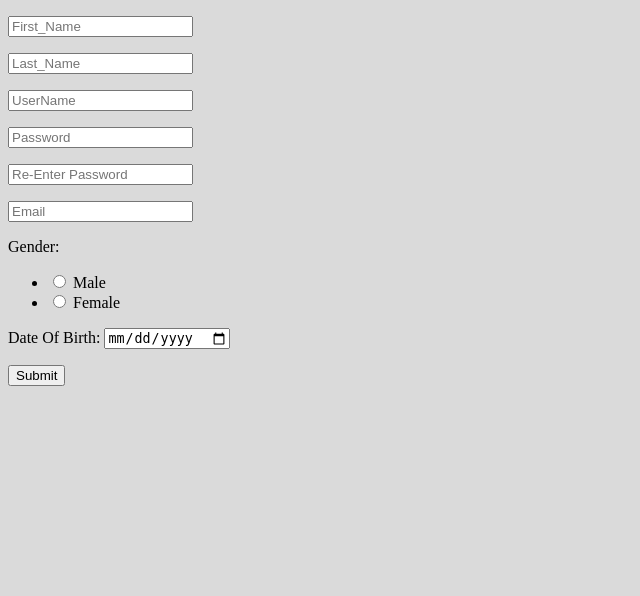
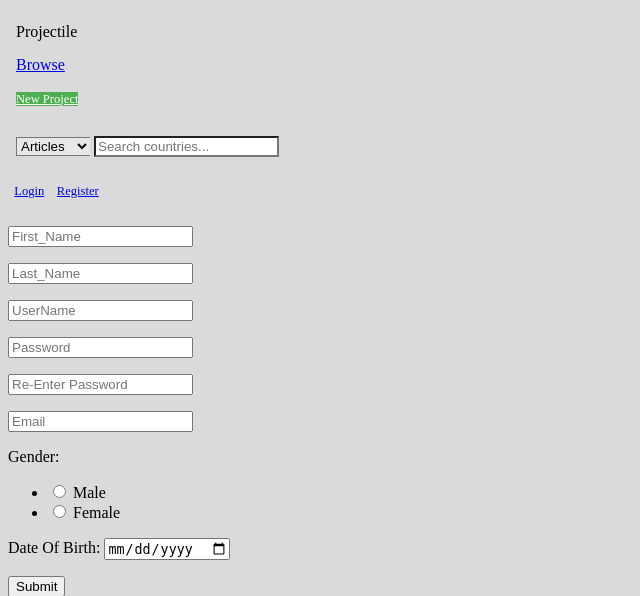
Before and after one commit to devists/projectile, a Django app: page /register/ in a window 1280 px wide. Shown: the top 596 px of the page, without its empty margins (0-640 px from the left). Run offline with Django 3.2, Linux system fonts and the light colour scheme; some libraries are stand-ins or nearby versions.

Commit message:
Added navbar to base html

```diff
--- a/mainapp/static/css/style.css
+++ b/mainapp/static/css/style.css
@@ -1,9 +1,15 @@
+/*Primary Color:rgb(76, 175, 80)*/
 body {
     background-color: #DADADA;
 }
 
 body > .grid {
     height: 100%;
+}
+
+/*Semantic Rewrite*/
+.ui.menu:not(.vertical) .item>.button {
+    font-size: .78571429rem;
 }
 
 .image {
@@ -17,3 +23,90 @@ body > .grid {
 .h-vh{
     height: 100vh;
 }
+
+.ui.green.button, .ui.green.buttons .button {
+    background-color: rgb(76, 175, 80);
+    color: rgb(255, 255, 255);
+    text-shadow: none;
+    background-image: none;
+}
+
+.d-flex {
+    display: flex;
+}
+
+.ui.menu.menu--cust:not(.secondary):not(.text):not(.tabular):not(.borderless)>.container>.item:not(.right):not(.borderless):first-child {
+    border-left: 0;
+}
+
+.ui.menu.menu--cust {
+    border-radius: 0;
+}
+
+.ui.menu.menu--cust .item:before {
+    position: absolute;
+    content: '';
+    top: 0;
+    right: 0;
+    height: 100%;
+    width: 0;
+    background: rgba(34,36,38,.1);
+}
+
+.ui.menu.menu--cust .item {
+    padding: .92857143em 0.5em;
+}
+
+.ui.menu.menu--cust:not(.vertical) .right.item, .ui.menu.menu--cust:not(.vertical) .right.menu {
+    /*margin-left: initial !important;*/
+}
+
+.ui.menu.menu--cust>.container, .ui.menu.menu--cust>.grid {
+    /*justify-content: space-between;*/
+}
+
+.user-auth {
+    font-size: .78571429rem;
+}
+
+.ui.search.left-select .ui.input input{
+    border-top-left-radius: 0;
+    border-bottom-left-radius: 0;
+    color: rgb(76, 175, 80);
+}
+
+.ui.search.left-select .ui.selection.dropdown {
+    border-top-right-radius: 0;
+    border-bottom-right-radius: 0;
+    border-right: 0;
+    background-color: rgb(232, 232, 232);
+}
+
+.ui.menu.menu--cust .header.item, .ui.vertical.menu .header.item {
+    margin-right: 2rem;
+}
+
+.ui.menu.menu--cust i.inverted.bordered.icon, i.inverted.circular.icon{
+    /*background-color: rgb(76, 175, 80) !important;*/
+}
+
+.ui.menu.menu--cust .ui.icon.input>input:focus~i.icon {
+    background-color: rgb(76, 175, 80) !important;
+    transition: all 0.3s;
+}
+
+.ui.menu.menu--cust .ui.icon.input>i.icon {
+    transition: all 0.3s;
+}
+
+.ui.menu.menu--cust .ui.input input:active, .ui.input.down input {
+    border-color: rgb(76, 175, 80);
+}
+
+.ui.menu.menu--cust .ui.input input:focus,.ui.menu.menu--cust .ui.input.focus input ,.ui.menu.menu--cust .ui.selection.active.dropdown:hover,.ui.menu.menu--cust .ui.selection.active.dropdown:hover .menu{
+    border-color: rgb(76, 175, 80);
+}
+
+.ui.menu.menu--cust .ui.selection.dropdown:hover {
+    border-color: rgb(76, 175, 80);
+}
--- /dev/null
+++ b/mainapp/static/js/main.js
@@ -0,0 +1,6 @@
+/**
+ * Created by ansarimofid on 06/11/16.
+ */
+$(document).ready(function () {
+    $('.ui.dropdown').dropdown();
+})
--- a/templates/base.html
+++ b/templates/base.html
@@ -4,7 +4,7 @@
 <head>
     <meta charset="UTF-8">
     <title>Projectile</title>
-        <meta name="viewport"
+    <meta name="viewport"
           content="width=device-width, user-scalable=no, initial-scale=1.0, maximum-scale=1.0, minimum-scale=1.0">
     <meta http-equiv="X-UA-Compatible" content="ie=edge">
     <!--Styles-->
@@ -13,6 +13,72 @@
     <title>Document</title>
 </head>
 <body>
+{#Header Starts#}
+<header>
+    <nav>
+        <div class="ui menu menu--cust">
+            <div class="ui container">
+                <div class="header item">Projectile</div>
+
+                <a href="#!" class="item">Browse</a>
+                <div class="item">
+                    <a href="#!" class="ui button green">New Project</a>
+                </div>
+
+                {% comment %}<a class="active item">Link</a>
+                <a class="item">Link</a>
+                <div class="ui dropdown item">
+                    Dropdown
+                    <i class="dropdown icon"></i>
+                    <div class="menu">
+                        <div class="item">Action</div>
+                        <div class="item">Another Action</div>
+                        <div class="item">Something else here</div>
+                        <div class="divider"></div>
+                        <div class="item">Separated Link</div>
+                        <div class="divider"></div>
+                        <div class="item">One more separated link</div>
+                    </div>
+                </div>{% endcomment %}
+
+
+                <div class="right menu">
+                    <div class="item">
+                        <div class="ui search left-select">
+                            <div class="ui icon input">
+                                {% comment %}<div class="ui basic floating dropdown button">
+                                <div class="text">This Page</div>
+                                <i class="dropdown icon"></i>
+                                <div class="menu">
+                                    <div class="item">This Organization</div>
+                                    <div class="item">Entire Site</div>
+                                </div>
+                            </div>{% endcomment %}
+                                <select class="ui compact selection dropdown">
+                                    <option value="all">All</option>
+                                    <option selected="" value="articles">Articles</option>
+                                    <option value="products">Products</option>
+                                </select>
+                                <input class="" type="text" placeholder="Search countries...">
+                                <i class="inverted circular search link icon"></i>
+                            </div>
+                            <div class="results"></div>
+                        </div>
+                        {% comment %}<div class="ui action left icon input">
+                        <i class="search icon"></i>
+                        <input type="text" placeholder="Search">
+                        <button class="ui button">Submit</button>
+                    </div>{% endcomment %}
+                    </div>
+                    <span class="user-auth d-flex">
+                        <a href="#" class="item">Login</a>
+                        <a href="#" class="item">Register</a>
+                    </span>
+                </div>
+            </div>
+        </div>
+    </nav>
+</header>
 <div class="main-wrapper">
     <div class="content">
         {% block content %}
@@ -22,7 +88,8 @@
 
 <!--Scripts-->
 <script
-  src="{% static "lib/jquery/dist/jquery.min.js" %}"></script>
+        src="{% static "lib/jquery/dist/jquery.min.js" %}"></script>
 <script src="{% static "lib/semantic/dist/semantic.min.js" %}"></script>
+<script src="{% static "js/main.js" %}"></script>
 </body>
 </html>
```
